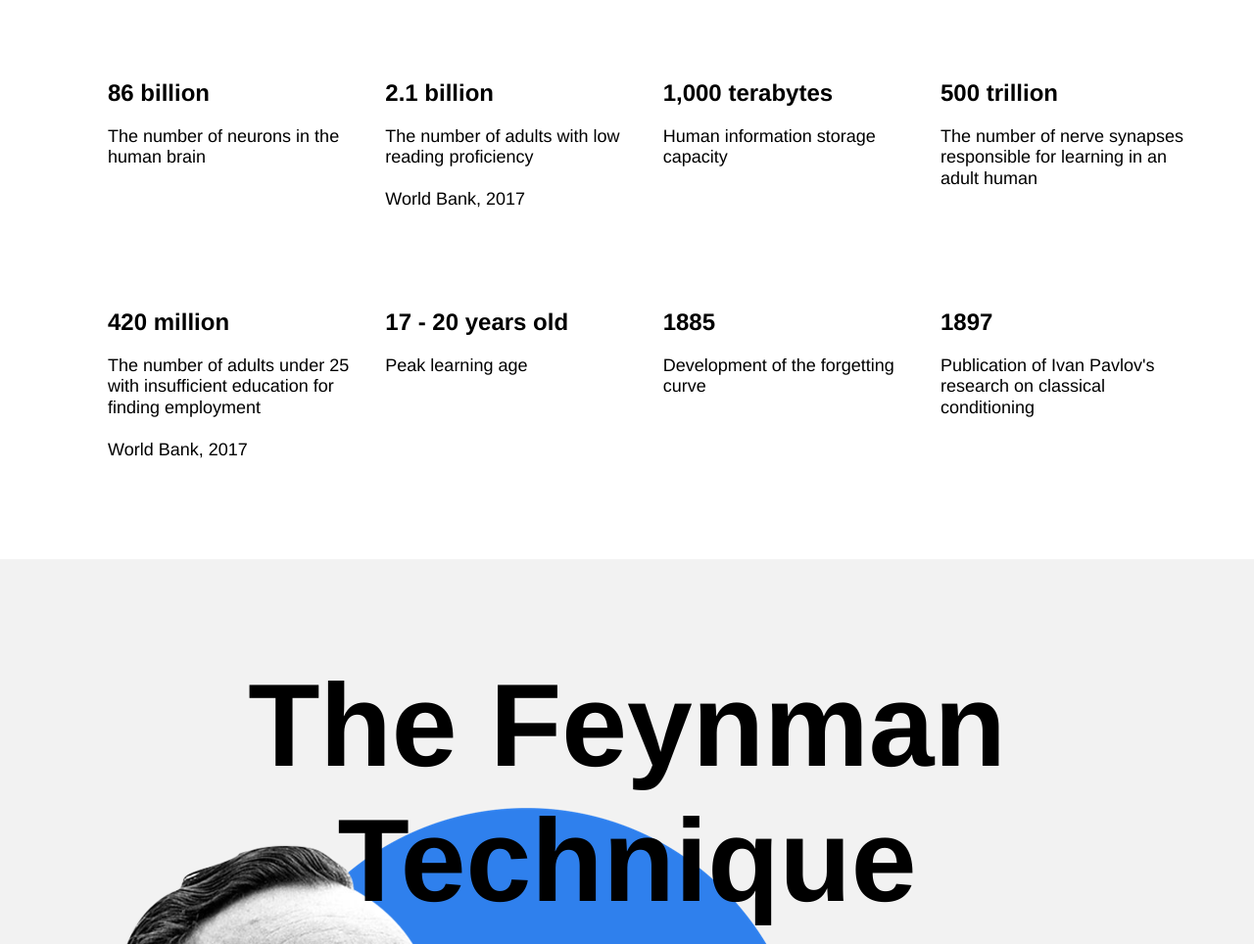
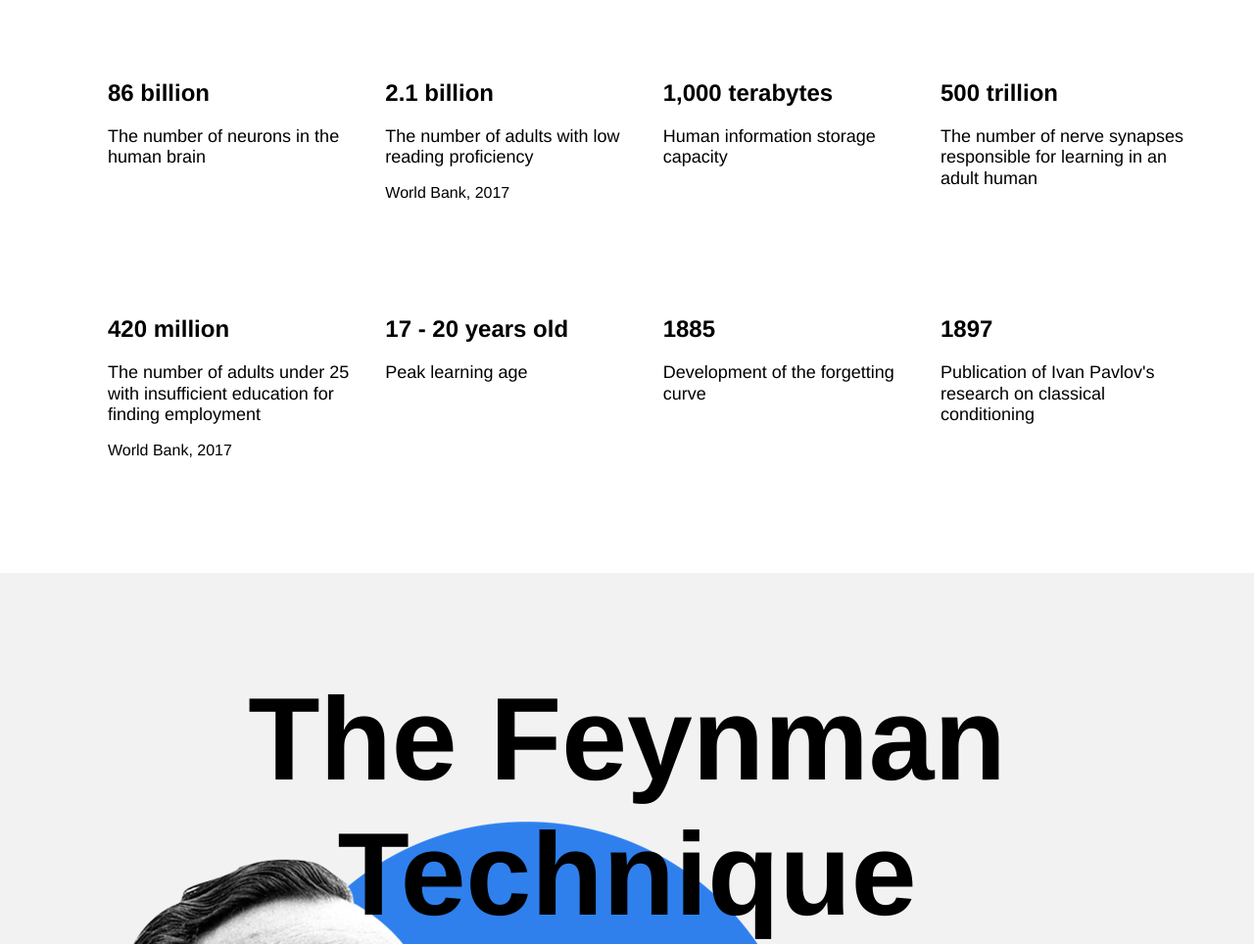
Before and after one commit to olivcamj/web_project_1, a plain HTML site: page index.html in a window 1280 px wide. Shown: the part 1640-2604 px from the top of the page at 98% size. Drawn offline with Linux system fonts and the light colour scheme.

Commit message:
rm <br /> in <ul>

```diff
--- a/index.html
+++ b/index.html
@@ -53,7 +53,8 @@
           </li>
           <li class="table__cell">
             <h5 class="table__heading">2.1 billion</h5>
-            <p class="table__text">The number of adults with low reading proficiency<br /><br />World Bank, 2017</p>
+            <p class="table__text">The number of adults with low reading proficiency</p>
+            <p>World Bank, 2017</p>
           </li>
           <li class="table__cell">
             <h5 class="table__heading">1,000 terabytes</h5>
@@ -66,8 +67,8 @@
           <li class="table__cell">
             <h5 class="table__heading">420 million</h5>
             <p class="table__text">The number of adults under 25 with insufficient education for finding
-              employment<br />
-              <br />World Bank, 2017</p>
+              employment</p>
+            <p>World Bank, 2017</p>
           </li>
           <li class="table__cell">
             <h5 class="table__heading">17 - 20 years old</h5>
@@ -156,7 +157,7 @@
           </div>
         </div>
         <div class="footer__column footer__column_content_social">
-          <h4 class="footer__column-heading">Social Media</h4>
+          <h4 class="footer__column-heading">Social media</h4>
           <div class="footer__column-links">
             <a class="footer__column-link" href="#"><img class="footer__social-icon" src="images/Facebook_white.svg"
                 alt="Facebook icon">Facebook</a>
```
